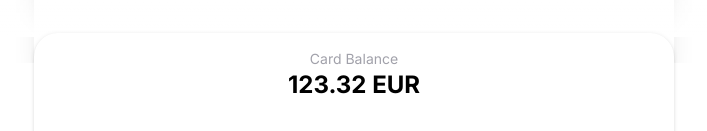
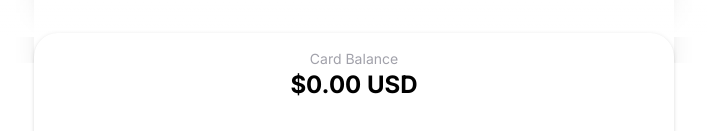
Before and after one commit to D3Portillo/krd.wtf, a Next.js app: page / in a window 1280 px wide. Shown: the part 593-724 px from the top of the page, without its empty margins (286-993 px from the left). Built offline with nearby package versions, Linux system fonts and the light colour scheme; what @rainbow-me/rainbowkit, wagmi would draw is missing.

Commit message:
feat(DepositWithdraw.tsx): formatCurrency for user balance

```diff
--- a/components/DepositWithdraw.tsx
+++ b/components/DepositWithdraw.tsx
@@ -1,10 +1,12 @@
-function DepositWithdraw() {
+import { formatCurrency } from "@/lib/currency"
+
+function DepositWithdraw({ balance = 0 }: { balance?: number | string }) {
   return (
     <div className="w-full z-10 fixed bottom-0 left-0">
       <div className="bg-gradient-to-b from-transparent to-white h-12 -mb-1" />
       <section className="bg-white w-full max-w-screen-sm mx-auto drop-shadow text-center rounded-t-3xl p-4 z-10">
         <h2 className="text-zinc-400 text-sm">Card Balance</h2>
-        <strong className="text-2xl">123.32 EUR</strong>
+        <strong className="text-2xl">{formatCurrency(balance)} USD</strong>
         <nav className="flex items-center gap-4 mt-8 font-bold">
           <button className="border rounded-full py-4 px-8 w-full">
             TOP UP
```
